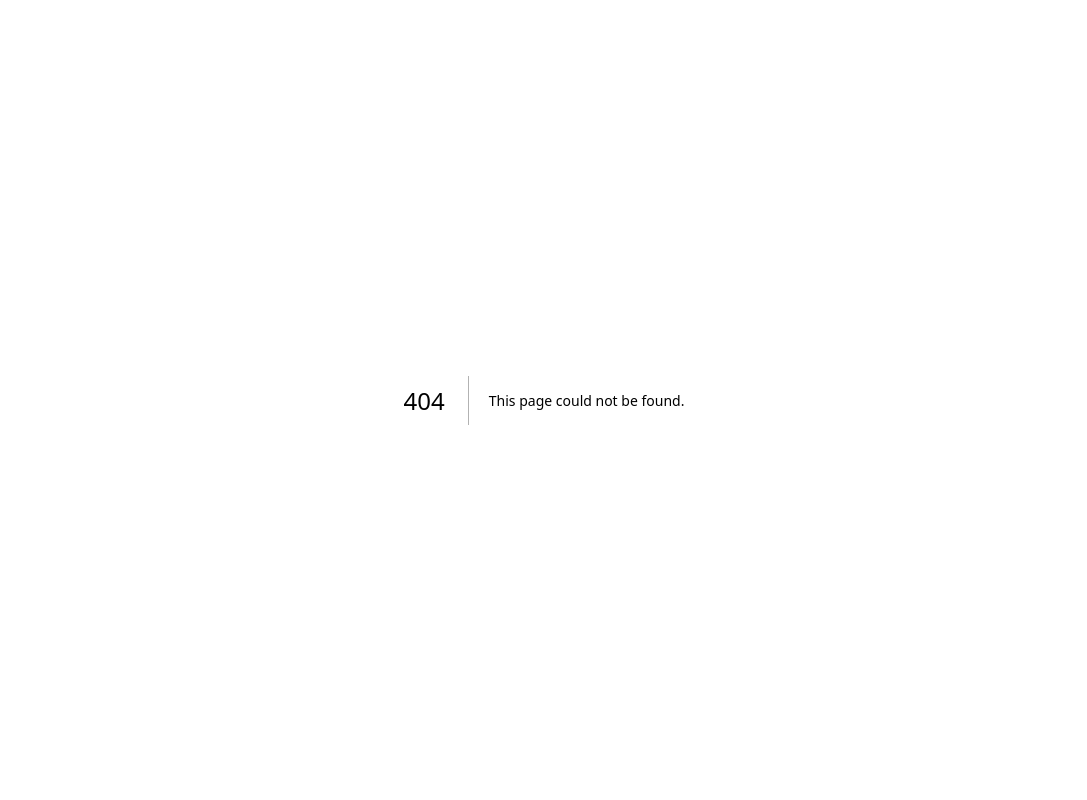
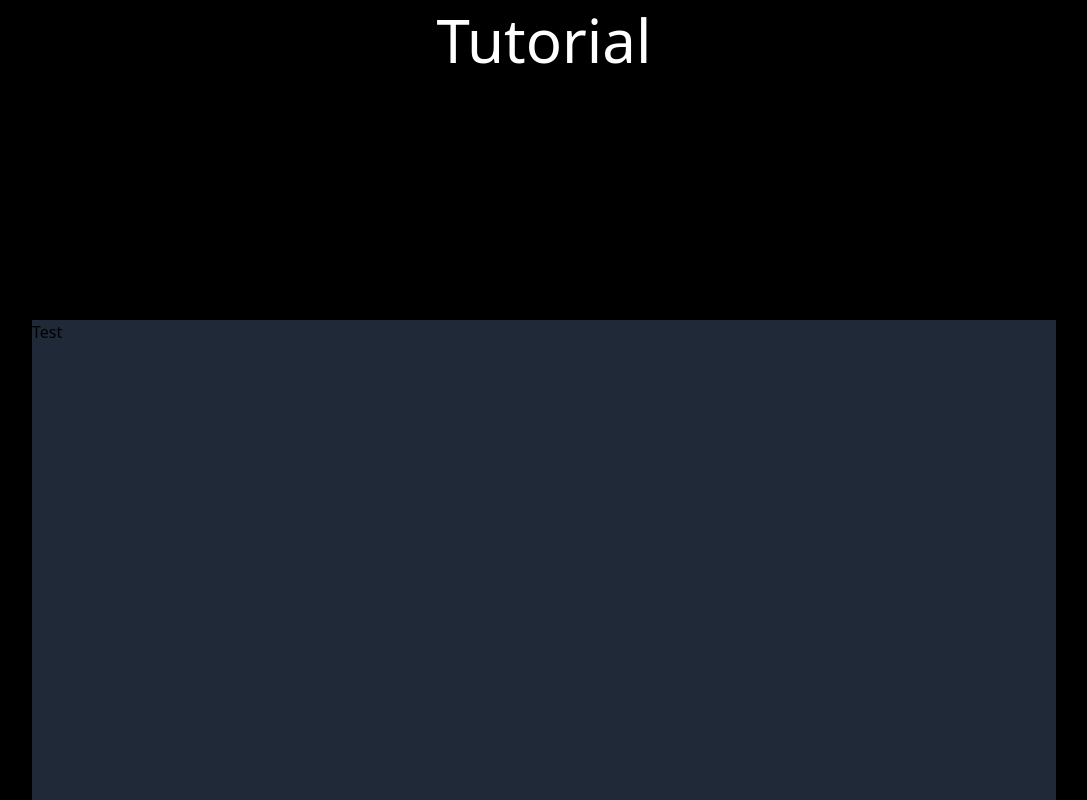
Before and after one commit to TomJegou/TANK-CONQUEROR, a Next.js app: page /tuto in a window 1280 px wide. Before the commit this address had no page. Shown: the top 800 px of the page, without its empty margins (96-1183 px from the left). Built offline with nearby package versions, Linux system fonts and the light colour scheme.

Commit message:
create tutorial page

```diff
--- /dev/null
+++ b/src/pages/tuto.js
@@ -0,0 +1,21 @@
+import Layout from "@/components/Layout"
+import PopUpTuto from "@/components/PopUpTuto"
+import { useState } from "react"
+
+export default function Tuto(){
+    const [nbrClick, setNbrClick] = useState(0)
+    const handleClick = () => {
+        setNbrClick(a => a + 1)
+    }
+
+    return (
+        <Layout>
+            <div className="bg-black h-[150vh] w-[100vw] flex justify-center flex-row flex-wrap">
+                <h1 className="text-white flex flex-row flex-wrap justify-center items-center w-[100vw] h-[10vh] text-6xl">Tutorial</h1>
+                <PopUpTuto>
+                    <h1>Test</h1>
+                </PopUpTuto>
+            </div>
+        </Layout>
+    )
+}
```
